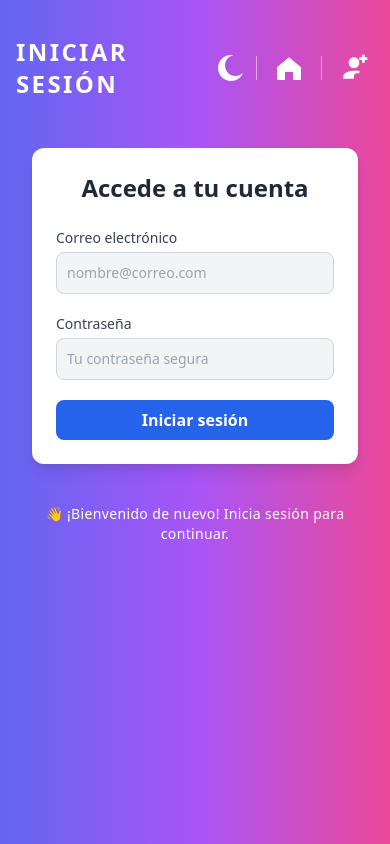
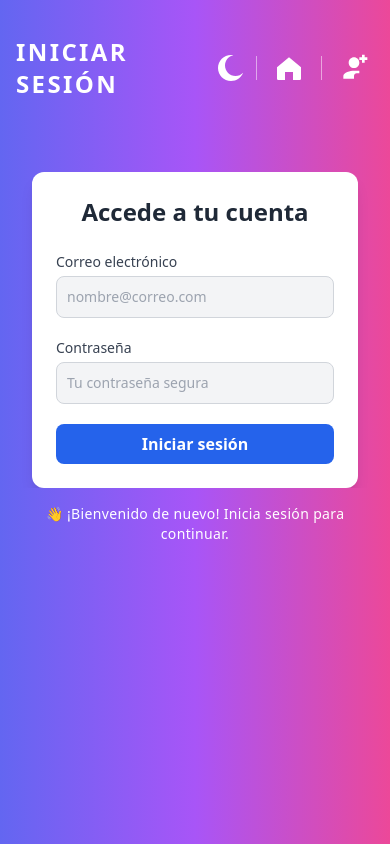
Before and after one commit to PabloMuz/App-Tareas, a React (Vite) app: page /login in a window 390 px wide. Built offline with nearby package versions, Linux system fonts and the light colour scheme; no server answers.

Commit message:
Mobile V3

```diff
--- a/src/components/Footer.jsx
+++ b/src/components/Footer.jsx
@@ -37,7 +37,7 @@ const Footer = () => {
   };
 
   return (
-    <footer className="text-white text-center mt-10 px-4 pb-4 sm:pb-4">
+    <footer className="text-white text-center px-8 pb-10 pt-4 sm:pb-4">
       <p className="text-sm sm:text-base font-medium tracking-wide">
         {getMessage()}
       </p>
--- a/src/index.css
+++ b/src/index.css
@@ -7,6 +7,8 @@ html, body, #root {
   margin: 0;
   padding: 0;
   overflow-x: hidden;
+  height: -webkit-fill-available;
+  min-height: -webkit-fill-available;
   background-color: transparent;
 }
 
--- a/src/layout/LayoutPrivate.jsx
+++ b/src/layout/LayoutPrivate.jsx
@@ -4,9 +4,9 @@ import Footer from "../components/Footer";
 
 const LayoutPrivate = () => {
   return (
-    <div className="bg-no-repeat bg-contain pt-5 min-h-screen bg-gray-300 transition-all duration-600 dark:bg-gray-900 bg-gradient-to-r from-indigo-500 via-purple-500 to-pink-500 dark:bg-gradient-to-r dark:from-blue-900 dark:via-gray-600 dark:to-pink-900">
+    <div className="bg-no-repeat bg-contain pt-5 min-h-fill-available bg-gray-300 transition-all duration-600 dark:bg-gray-900 bg-gradient-to-r from-indigo-500 via-purple-500 to-pink-500 dark:bg-gradient-to-r dark:from-blue-900 dark:via-gray-600 dark:to-pink-900">
       <Header />
-      <main className="container mx-auto px-4 mt-6 rounded-t md:max-w-xl">
+      <main className="container overflow-hidden mx-auto px-4 mt-6 rounded-t md:max-w-xl">
         <Outlet />
       </main>
       <Footer />
--- a/src/layout/LayoutRoot.jsx
+++ b/src/layout/LayoutRoot.jsx
@@ -4,9 +4,9 @@ import Footer from "../components/Footer";
 
 const LayoutRoot = () => {
   return (
-    <div className="flex flex-col min-h-screen bg-no-repeat bg-contain bg-gray-300 transition-all duration-600 dark:bg-gray-900 bg-gradient-to-r from-indigo-500 via-purple-500 to-pink-500 dark:bg-gradient-to-r dark:from-blue-900 dark:via-gray-600 dark:to-pink-900">
+    <div className="flex flex-col min-h-fill-available bg-no-repeat bg-contain bg-gray-300 transition-all duration-600 dark:bg-gray-900 bg-gradient-to-r from-indigo-500 via-purple-500 to-pink-500 dark:bg-gradient-to-r dark:from-blue-900 dark:via-gray-600 dark:to-pink-900">
       <Header />
-      <main className="flex-grow container mx-auto px-4 mt-6 rounded-t md:max-w-xl">
+      <main className="flex-grow overflow-hidden container mx-auto px-4 mt-6 rounded-t md:max-w-xl">
         <Outlet />
       </main>
       <Footer />
--- a/tailwind.config.js
+++ b/tailwind.config.js
@@ -6,6 +6,13 @@ export default {
   ],
   theme: {
     extend: {
+      height: {
+        'fill-available': '-webkit-fill-available',
+        'screen-safe': '100vh',
+      },
+      minHeight: {
+        'fill-available': '-webkit-fill-available',
+      },
       animation: {
         'fade-in': 'fadeIn 0.5s ease-out forwards',
       },
```
